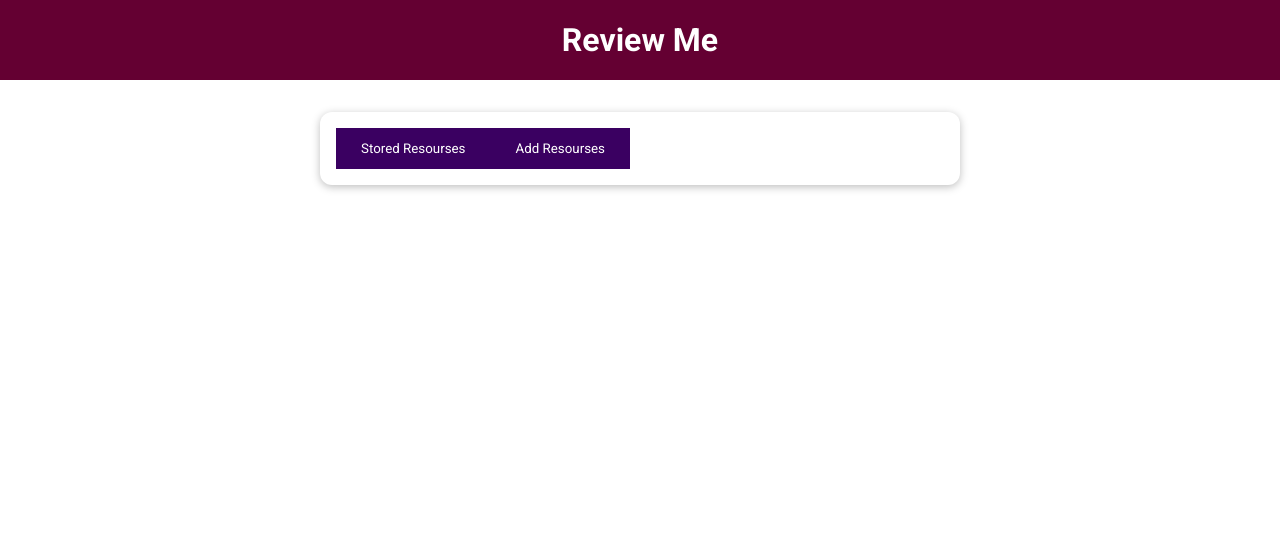
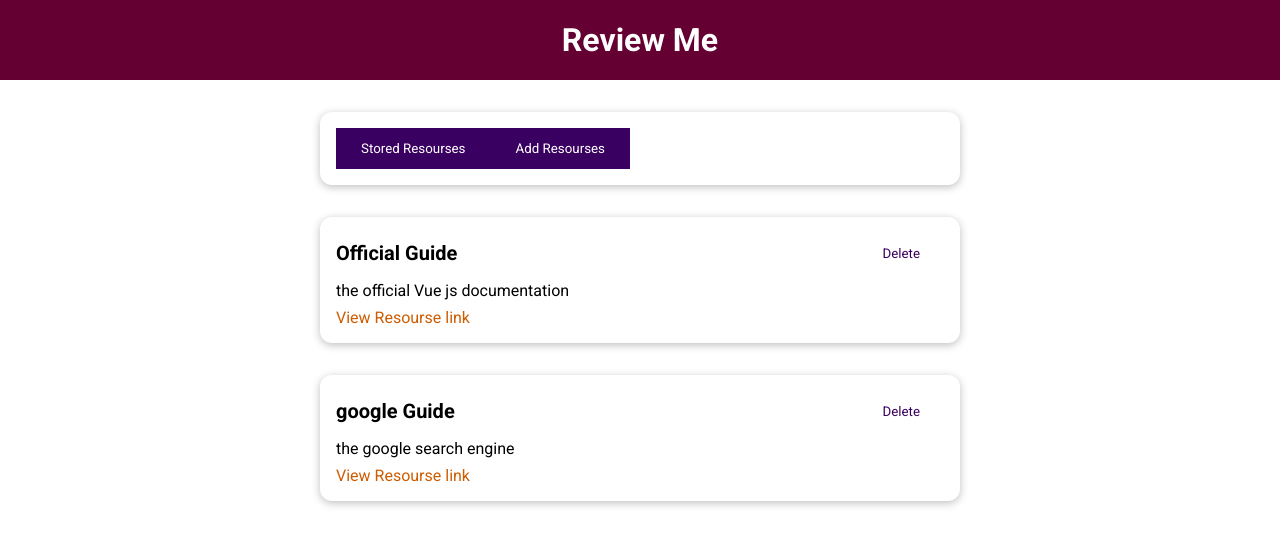
Before and after one commit to ami87878/componentRegister, a Vue app: page / in a window 1280 px wide. Shown: the top 546 px of the page. Built offline with nearby package versions, Linux system fonts and the light colour scheme.

Commit message:
bugfix in provide and  inject the  data the array should loop it was not true

```diff
--- a/src/App.vue
+++ b/src/App.vue
@@ -2,7 +2,7 @@
 
   <!--pass array props to component-->
   <the-header title='Review Me'></the-header>
-  <TheResourses></TheResourses>
+  <the-resourses></the-resourses>
 
 
 </template>
@@ -11,7 +11,7 @@
 
 
 import TheHeader from './components/layouts/TheHeader.vue';
-import TheResourses from './components/TheResourses.vue';
+import TheResourses from './components/TheResourses.vue'
 
 export default {
 
--- a/src/components/StoredResourses.vue
+++ b/src/components/StoredResourses.vue
@@ -1,7 +1,7 @@
 <template>
     <div>
         <ul>
-    <learen-resourse v-for="item in storeresourse"
+    <learen-resourse v-for="item in resourses"
      :key="item.id"
      :title="item.title"
      :description="item.description"
```
Also changed, not shown: src/components/TheResourses.vue (line endings or trailing spaces).
